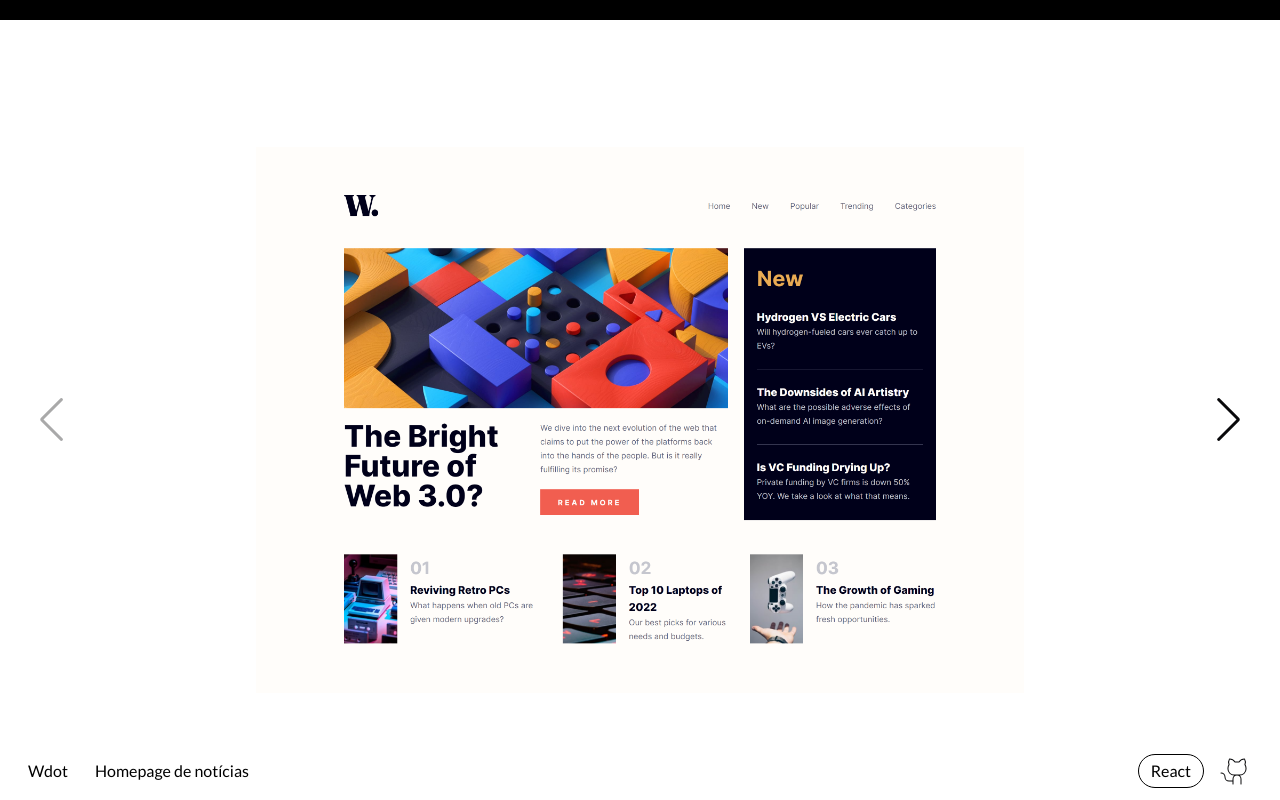
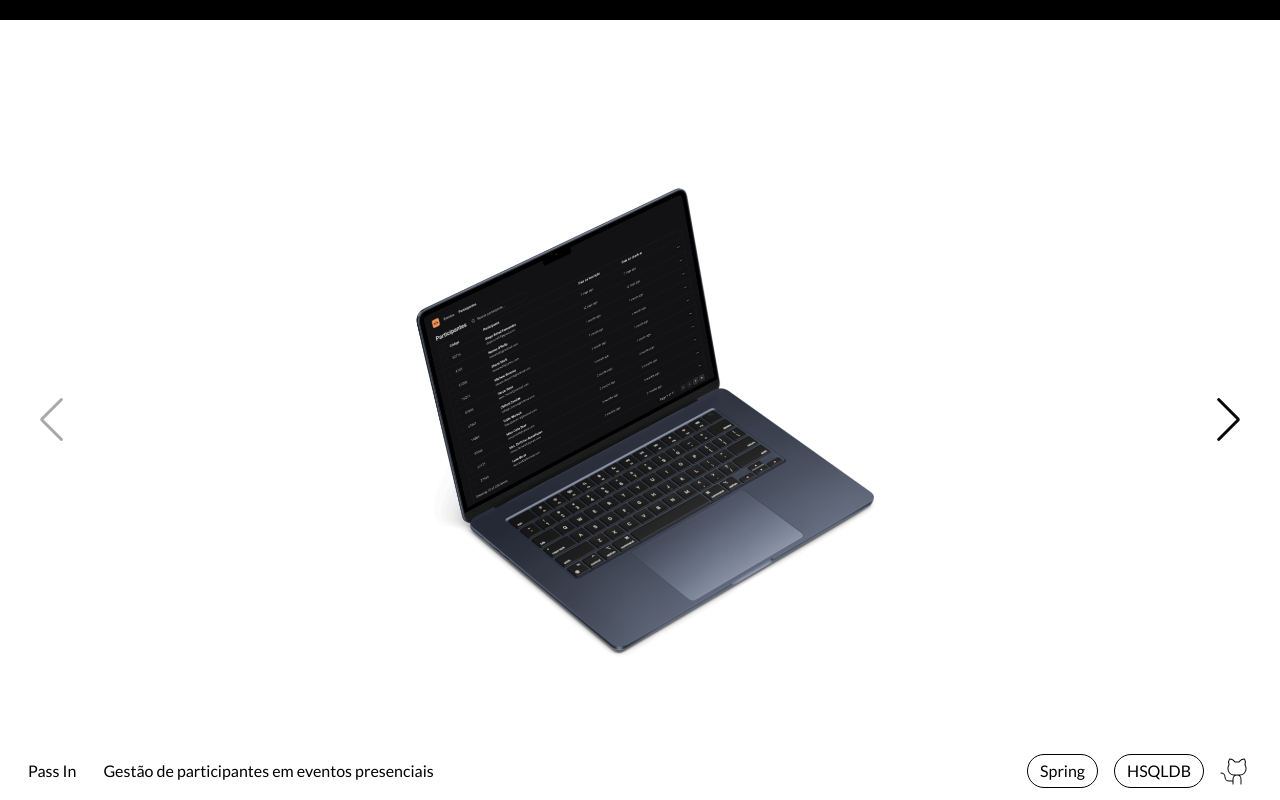
Before and after one commit to joaonpx/npxworld, a React (Vite) app: page / in a window 1280 px wide. Shown: the part 780-1580 px from the top of the page. Built offline with nearby package versions, Linux system fonts and the light colour scheme; grey boxes are pictures that could not be loaded.

Commit message:
✨ atualizar projetos

```diff
--- a/src/App.jsx
+++ b/src/App.jsx
@@ -14,6 +14,7 @@ import { Project } from "./components/Project/";
 import weatherDemo from "./assets/weather-demo.png";
 import wdotDemo from "./assets/wdot-demo.png";
 import allDesertGoodsDemo from "./assets/alldesertgoods-demo.png";
+import passInDemo from "./assets/pass-in-demo.png";
 import logo from "./assets/logo.svg";
 import desktopVideo from "./assets/background-desktop.mp4";
 import mobileVideo from "./assets/background-mobile.mp4";
@@ -125,16 +126,16 @@ export function App() {
             }
           >
             <p className="text-center lg:max-w-xs lg:text-right text-pretty">
-              Npxworld é uma marca criativa que atua no desenvolvimento de
-              websites. Concebida por
+              Npxworld é uma marca criativa que atua no desenvolvimento de web
+              sites e APIs. Concebida por
               <a
-                href="https://www.github.com/joaonpx"
+                href="https://www.linkedin.com/in/joaocarlosnpx"
                 className="hover:opacity-50 ease-out duration-300"
                 target="_blank"
               >
                 João Carlos
               </a>
-              , um desenvolvedor web especializado em front-end.
+              , um desenvolvedor especializado em aplicações web.
             </p>
           </div>
 
@@ -161,6 +162,26 @@ export function App() {
             >
               <SwiperSlide className="flex items-center">
                 <Project
+                  img={passInDemo}
+                  name="Pass In"
+                  url="https://github.com/joaonpx/pass-in"
+                  description="Gestão de participantes em eventos presenciais"
+                  techs={["Spring", "HSQLDB"]}
+                  github="https://github.com/joaonpx/pass-in"
+                />
+              </SwiperSlide>
+              <SwiperSlide className="flex items-center">
+                <Project
+                  img={weatherDemo}
+                  name="Weather"
+                  url="https://github.com/joaonpx/weather"
+                  description="Aplicativo para consulta climática"
+                  techs={["Kotlin", "Jetpack Compose", "Retrofit"]}
+                  github="https://github.com/joaonpx/weather"
+                />
+              </SwiperSlide>
+              <SwiperSlide className="flex items-center">
+                <Project
                   img={wdotDemo}
                   name="Wdot"
                   url="https://wdotnews.vercel.app"
@@ -177,16 +198,6 @@ export function App() {
                   description="Galeria de arte"
                   techs={["HTML", "CSS", "JS", "SASS"]}
                   github="https://github.com/joaonpx/alldesertgoods"
-                />
-              </SwiperSlide>
-              <SwiperSlide className="flex items-center">
-                <Project
-                  img={weatherDemo}
-                  name="Weather"
-                  url="https://github.com/joaonpx/weather"
-                  description="Aplicativo para consultar o clima"
-                  techs={["Kotlin", "Jetpack Compose", "Retrofit"]}
-                  github="https://github.com/joaonpx/weather"
                 />
               </SwiperSlide>
             </Swiper>
```
